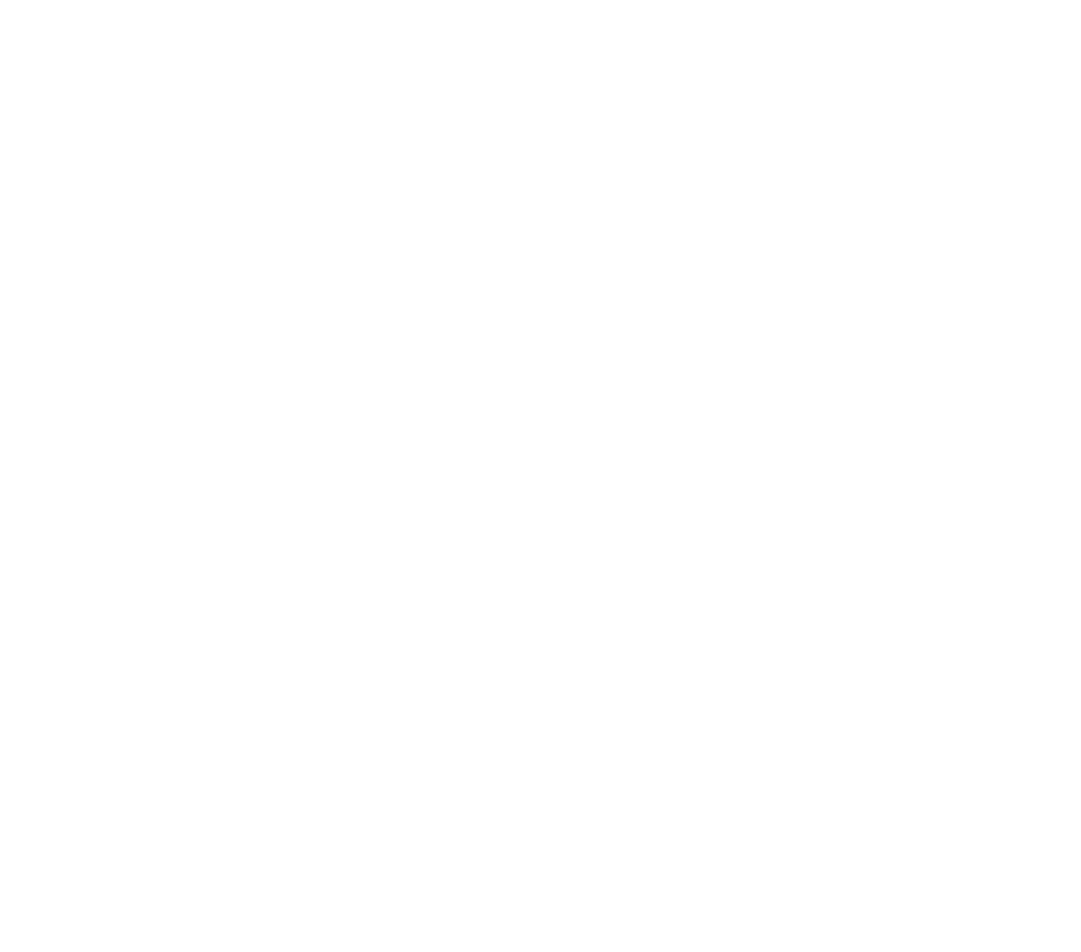
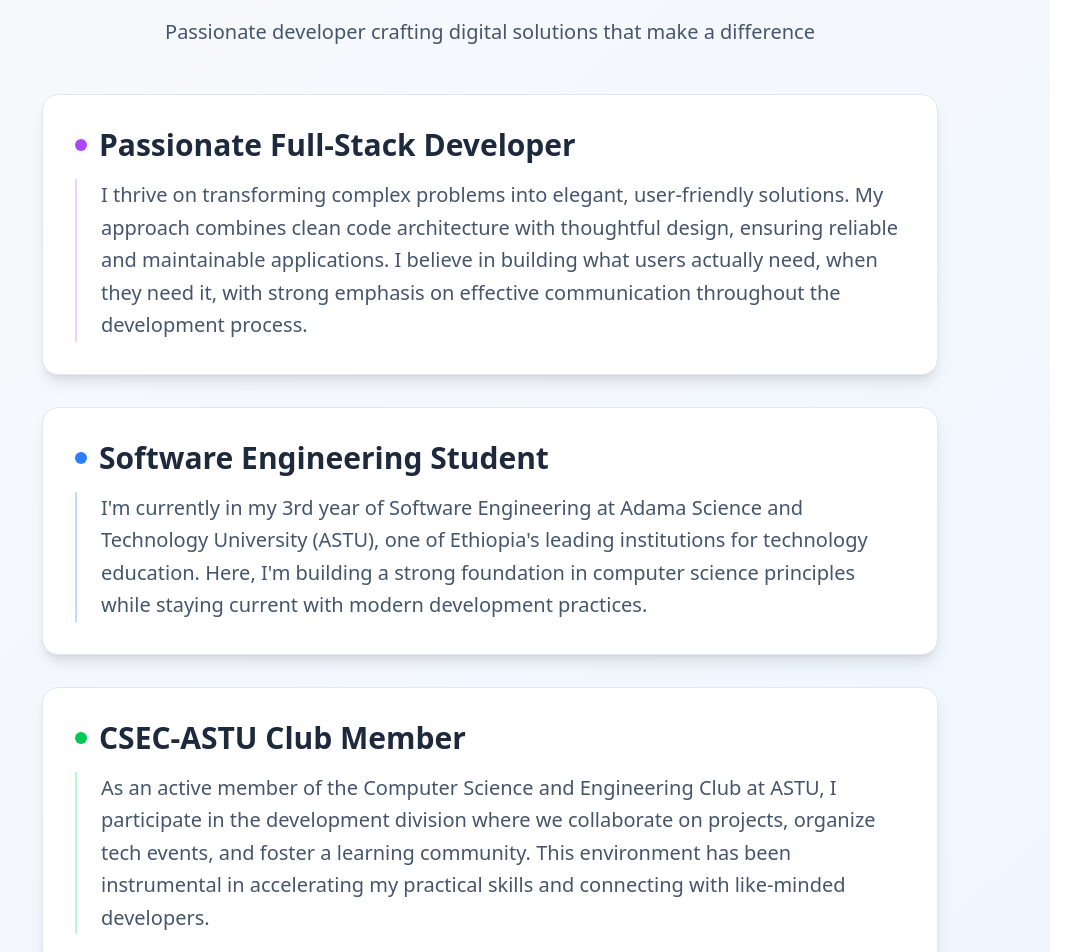
Before and after one commit to haile19-b/HaileGebriel, a Next.js app: page / in a window 1280 px wide. Shown: the part 900-1852 px from the top of the page, without its empty margins (150-1231 px from the left). Before the commit the page ends 1650 px from the top, so only its background shows below. Built offline with nearby package versions, Linux system fonts and the light colour scheme.

Commit message:
about Me section is finished and the navbar is fixed to stay  at the top

```diff
--- a/app/layout.tsx
+++ b/app/layout.tsx
@@ -32,7 +32,9 @@
         <ThemeProvider attribute='class' enableSystem defaultTheme="system">
         <main className="font-sans min-h-screen  flex flex-col items-center pb-10 px-8 sm:px-15 md:px-20 transition-all duration-3000">
         <NavBar/>
+        <div className="mt-16">
         {children}
+        </div>
         </main>
         </ThemeProvider>
       </body>
--- a/components/AboutMe.tsx
+++ b/components/AboutMe.tsx
@@ -1,6 +1,63 @@
 function AboutMe() {
   return (
-    <div className="min-h-screen">AboutMe</div>
+    <div className="min-h-screen bg-gradient-to-br from-slate-50 to-blue-50 dark:from-slate-900 dark:to-slate-800 py-12 px-4 sm:px-6 lg:px-8">
+      <div className="max-w-4xl mx-auto">
+        {/* Header */}
+        <div className="text-center mb-12">
+          <h1 className="text-4xl md:text-5xl font-bold bg-gradient-to-r from-blue-600 to-purple-600 bg-clip-text text-transparent mb-4">
+            About Me
+          </h1>
+          <p className="text-xl text-slate-600 dark:text-slate-300 max-w-2xl mx-auto">
+            Passionate developer crafting digital solutions that make a difference
+          </p>
+        </div>
+
+        {/* Content Cards */}
+        <div className="space-y-8">
+
+          {/* Passion Card */}
+          <div className="bg-white dark:bg-slate-800 rounded-2xl p-6 md:p-8 shadow-lg border border-slate-200 dark:border-slate-700">
+            <h2 className="text-2xl md:text-3xl font-bold text-slate-800 dark:text-white mb-4 flex items-center">
+              <span className="w-3 h-3 bg-purple-500 rounded-full mr-3"></span>
+              Passionate Full-Stack Developer
+            </h2>
+            <p className="text-lg md:text-xl text-slate-600 dark:text-slate-300 leading-relaxed pl-6 border-l-2 border-purple-200 dark:border-purple-800">
+              I thrive on transforming complex problems into elegant, user-friendly solutions. My approach combines
+              clean code architecture with thoughtful design, ensuring reliable and maintainable applications.
+              I believe in building what users actually need, when they need it, with strong emphasis on effective
+              communication throughout the development process.
+            </p>
+          </div>
+
+          {/* Education Card */}
+          <div className="bg-white dark:bg-slate-800 rounded-2xl p-6 md:p-8 shadow-lg border border-slate-200 dark:border-slate-700">
+            <h2 className="text-2xl md:text-3xl font-bold text-slate-800 dark:text-white mb-4 flex items-center">
+              <span className="w-3 h-3 bg-blue-500 rounded-full mr-3"></span>
+              Software Engineering Student
+            </h2>
+            <p className="text-lg md:text-xl text-slate-600 dark:text-slate-300 leading-relaxed pl-6 border-l-2 border-blue-200 dark:border-blue-800">
+              I'm currently in my 3rd year of Software Engineering at Adama Science and Technology University (ASTU),
+              one of Ethiopia's leading institutions for technology education. Here, I'm building a strong foundation
+              in computer science principles while staying current with modern development practices.
+            </p>
+          </div>
+
+          {/* Club Experience Card */}
+          <div className="bg-white dark:bg-slate-800 rounded-2xl p-6 md:p-8 shadow-lg border border-slate-200 dark:border-slate-700">
+            <h2 className="text-2xl md:text-3xl font-bold text-slate-800 dark:text-white mb-4 flex items-center">
+              <span className="w-3 h-3 bg-green-500 rounded-full mr-3"></span>
+              CSEC-ASTU Club Member
+            </h2>
+            <p className="text-lg md:text-xl text-slate-600 dark:text-slate-300 leading-relaxed pl-6 border-l-2 border-green-200 dark:border-green-800">
+              As an active member of the Computer Science and Engineering Club at ASTU, I participate in the development
+              division where we collaborate on projects, organize tech events, and foster a learning community. This
+              environment has been instrumental in accelerating my practical skills and connecting with like-minded developers.
+            </p>
+          </div>
+
+        </div>
+      </div>
+    </div>
   )
 }
 
--- a/components/NavBar.tsx
+++ b/components/NavBar.tsx
@@ -20,7 +20,7 @@
       ];
 
     return (
-      <div className="w-full relative p-4 pt-10 flex items-center bg-transparent">
+      <div className="w-full fixed top-0 z-50 p-4 pt-10 flex items-center justify-center bg-white/30 dark:bg-black/30 backdrop-blur-sm">
         <div className="hidden lg:block text-2xl font-extrabold tracking-tight absolute left-4 top-1/2 -translate-y-1/2">
           HaileGebriel
         </div>
```
